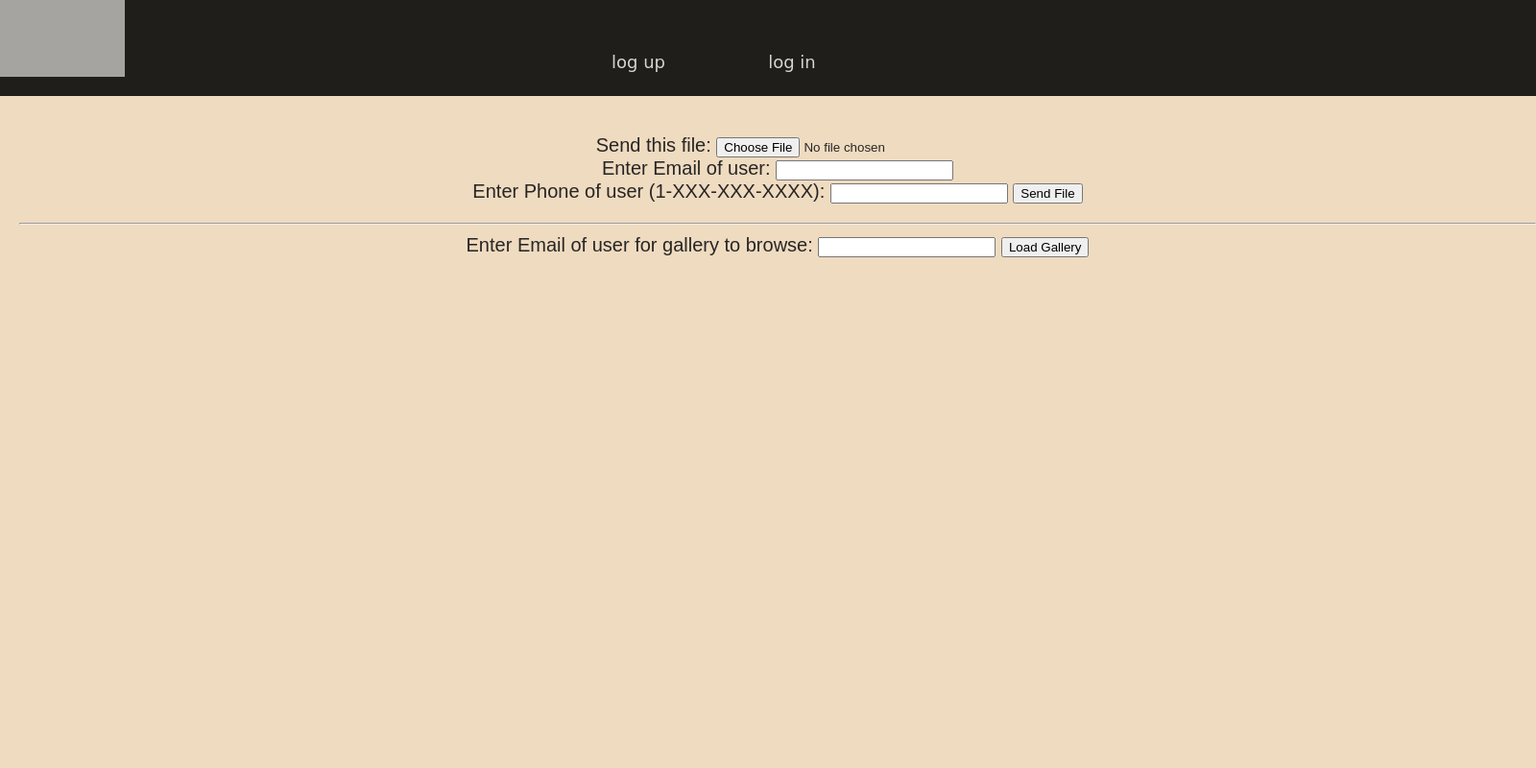
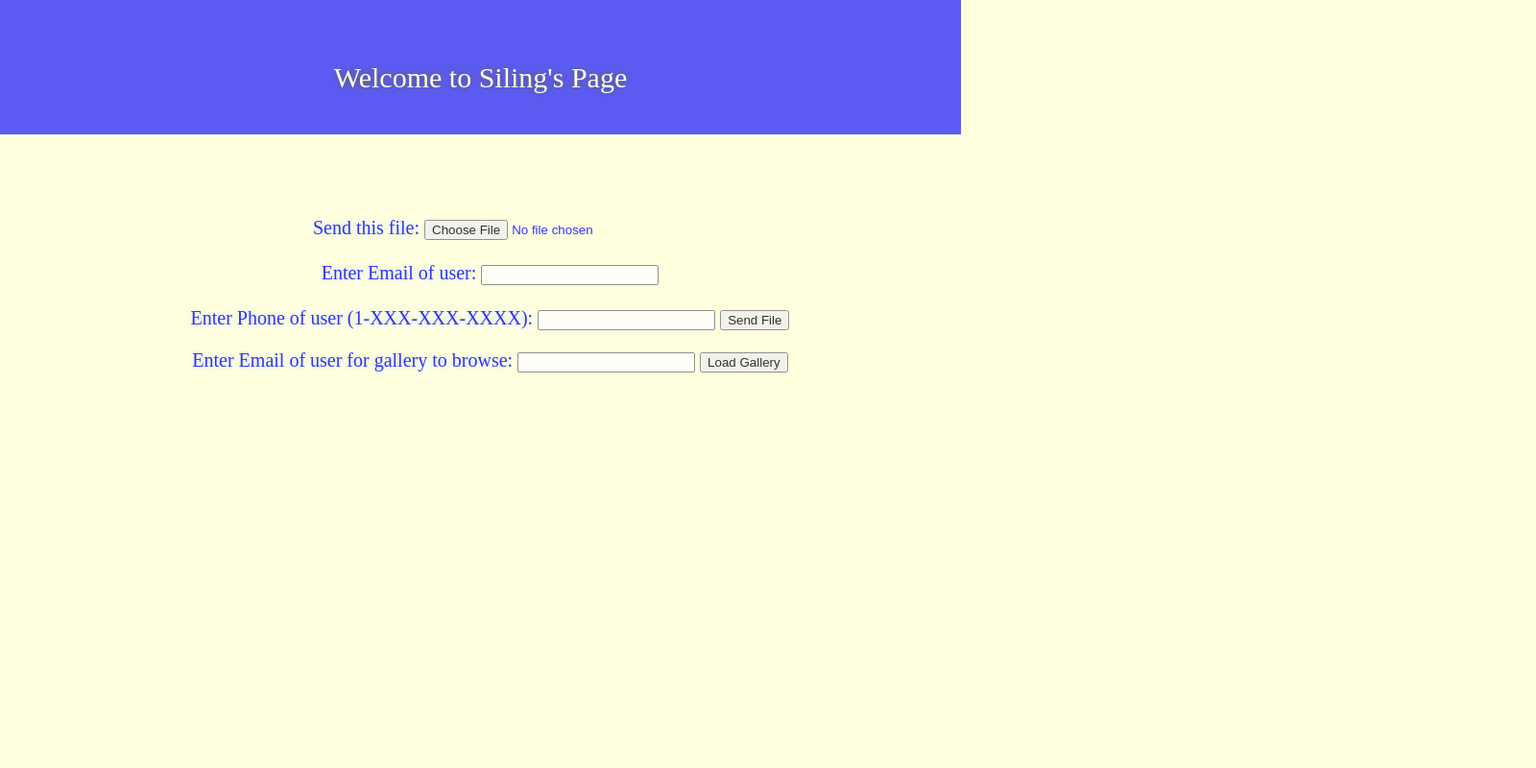
Before and after one commit to lisiling/itmo-544-fall2015, a PHP site: page / in a window 1600 px wide. Shown: the whole page at 96% size. Run offline with PHP 8.4, Linux system fonts and the light colour scheme; grey boxes are pictures that could not be loaded.

Commit message:
change css

```diff
--- a/index.php
+++ b/index.php
@@ -4,87 +4,59 @@
 
 <style type="text/css">
 body{
+        position: relative;
+        text-align: center;
+        opacity: 0.8;
+        width:1001px;
+        height:100%;
         padding: 0px;
         margin: 0px;
-        background: #EFDBC0;
+        background: lightyellow;
 }
 header{
-        background: #080808;
-        opacity: 0.9;
+        background: blue;
+        font-size: 30px;
+        text-align: center;
+        color: lightyellow;
+        text-shadow: 0 0 8px black;
+        opacity: 0.8;
         width: 100%;
-        height: 100px;
+        height: 140px;
         margin-right: 0px;
 }
-img.logo{
-        position: fixed;
-        width: 130px;
-        height: 80px;
-}
-ul.second-nav{
-	list-style-type: none;
-	position: relative;
-	margin-left: 550px;
-	width: 1000px;
-
-}
-ul.second-nav li{
-	position: relative;
-	width: 150px;
-	height: 40px;
-	float:left;
-	color: #D5D2CE;
-	font-size: 18px;
-	font-family:'Miltonian Tattoo', cursive;
-	margin-top: 20px;
-	margin-right: 10px;
-	text-align: center;
-}
-ul.second-nav li:hover{
-	color: #AD8148;
-}
 #content{
-    font-family: 'Titillium Web', sans-serif;
     font-size: 20px;
     margin-top: 40px;
     margin-left: 20px;
     text-align: center;
-    color: #272625;
-}
-#second-content{
-	font-family: 'Roboto', sans-serif;
-	font-size: 17px;
-	text-align: center;
-	color: #393836;
+    color: blue;
+    text-shadow: 0 0 6px lightblue;
 }
 </style>
 
-<title>Welcome to Siling's Page</title>
+<title>index</title>
 </head>
+
 <body>
 
 <header>
-	<div id="header-container">
-		<img class="logo" src="images/gallery-art.jpg"><div id="name">Index</div>
-		<ul class="second-nav">
-			<a href="logup.php"><li>log up</li></a>
-			<a href="login.php"><li>log in</li></a>
-		</ul>
-	</div>
+<br/>
+	<p>Welcome to Siling's Page</p>
 </header>
 
 <div id="content">
 
+<br/><br/>
 <form enctype="multipart/form-data" action="result.php" method="POST">
 
 <input type="hidden" name="MAX_FILE_SIZE" value="3000000" />
 
-Send this file: <input name="userfile" type="file" /><br />
-Enter Email of user: <input type="email" name="useremail"><br />
+Send this file: <input name="userfile" type="file" /><br /><br/>
+Enter Email of user: <input type="email" name="useremail"><br /><br/>
 Enter Phone of user (1-XXX-XXX-XXXX): <input type="phone" name="phone">
 
 <input type="submit" value="Send File" />
 </form>
-<hr />
 
 <form enctype="multipart/form-data" action="gallery.php" method="POST">
 
```
